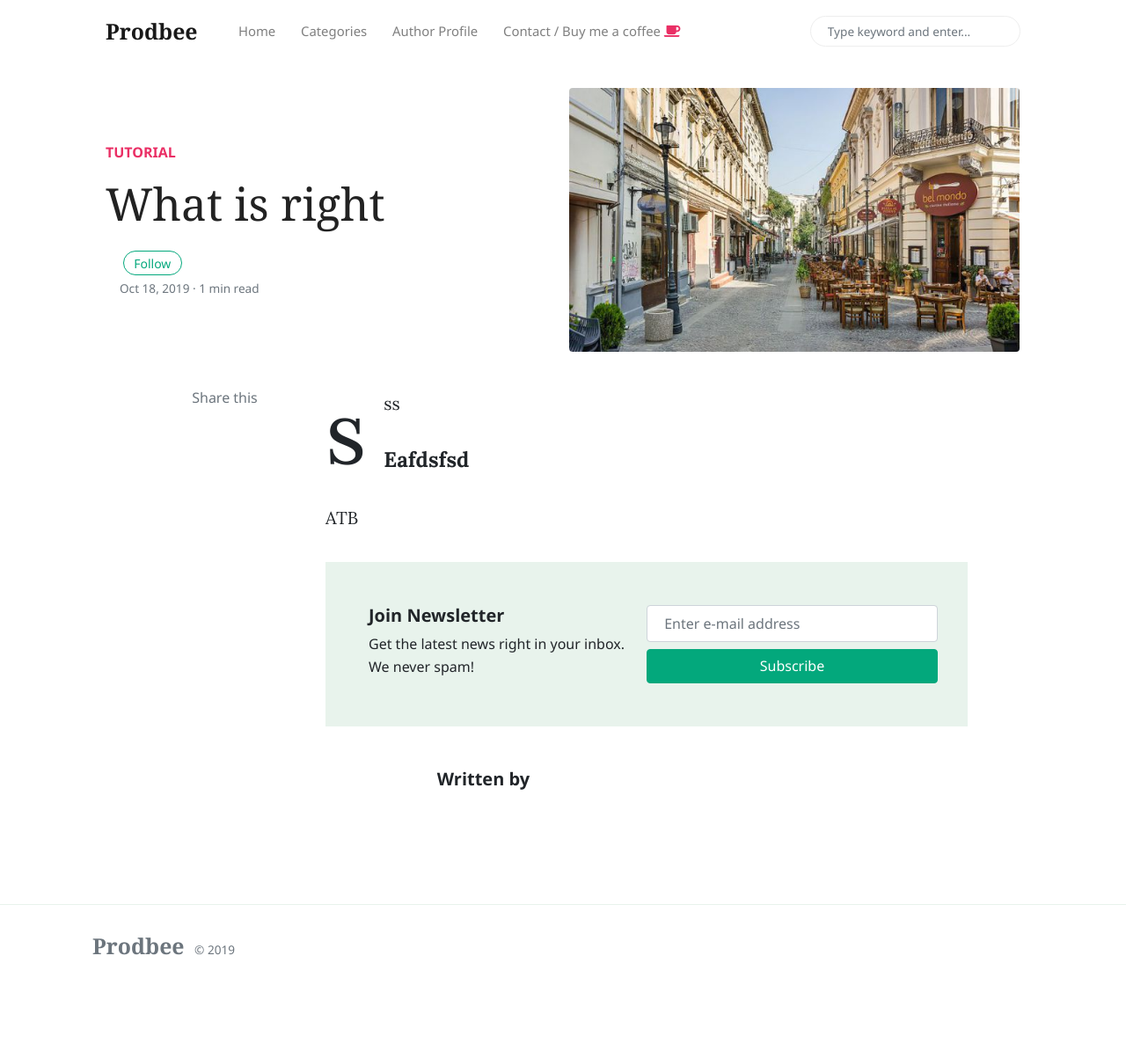
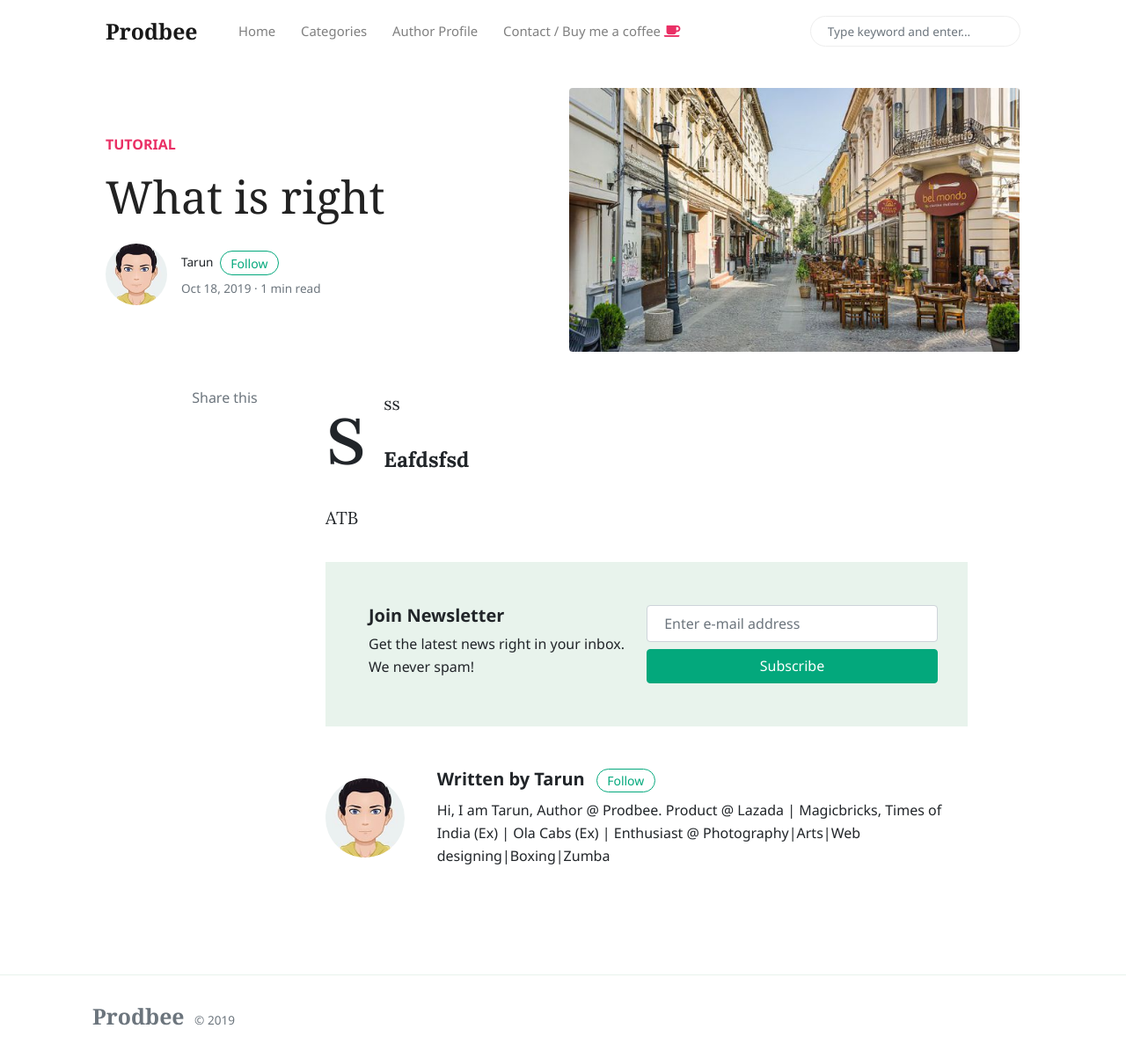
Before and after one commit to p13tarunkk/p13tarunkk.github.io, a Jekyll site: the page built from _posts/2019-10-18-test1.md, in a window 1280 px wide and 1203 px high. Shown: the whole window at 88% size. Built offline with Jekyll 4.4.1, drawn with Linux system fonts in a browser that asks for light colours; nearby versions of some CDN libraries; comment, search, counter and statistics services are not loaded.

Commit message:
name variable tarun change

```diff
--- a/_config.yml
+++ b/_config.yml
@@ -19,8 +19,8 @@ plugins:
   - jekyll-seo-tag
 
 authors:
-    Tarun:
-      name:           tarun
+    tarun:
+      name:           Tarun
       site:           https://www.linkedin.com/in/tarun-k-900a71115/
       avatar:         /assets/images/avatar1.jpg
       bio:            "Hi, I am Tarun, Author @ Prodbee. Product @ Lazada | Magicbricks, Times of India (Ex) | Ola Cabs (Ex) | Enthusiast @ Photography|Arts|Web designing|Boxing|Zumba"
```
